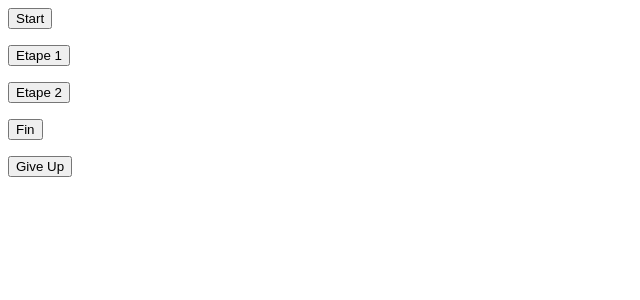
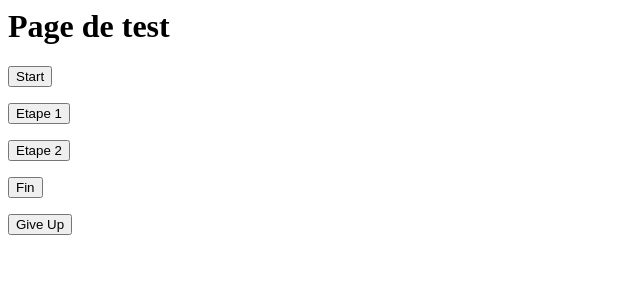
Before and after one commit to bonvinp/CiteMetiers, a PHP site: page / in a window 1280 px wide. Shown: the top 300 px of the page, without its empty margins (0-640 px from the left). Run offline with PHP 8.4, Linux system fonts and the light colour scheme; data that the repository does not hold is empty.

Commit message:
Added comments && README

```diff
--- a/webdispatcher/index.php
+++ b/webdispatcher/index.php
@@ -10,7 +10,7 @@ require("PDO.php");
 <head>
 </head>
 <body>
-
+<h1> Page de test </h1>
 <?php
 foreach (getInfoGameInProgress() as $key => $donnees)
 {
--- a/webdispatcher/result.php
+++ b/webdispatcher/result.php
@@ -1,4 +1,5 @@
 <?php
+// Classe qui permet de créer des objets résultats
 class Result {
   public $idGame;
   public $idCable1;
--- a/webdispatcher/soluce.php
+++ b/webdispatcher/soluce.php
@@ -4,6 +4,7 @@
   Date        : 25.09.2018
   Description : data management
 */
+
 require("PDO.php");
 include('result.php');
 $idGame = getInfoGameInProgress()[0]['idGameInProgress'];
@@ -21,6 +22,4 @@ $result = new result($idGame, $cableSelect[0], $nameCable[0], $cableSelect[1], $
 $resultJSON = json_encode($result);
 
 print_r($resultJSON);
-
-//echo "</br>".$idGame."-".$nameCable[0]."(".$cableSelect[0].")|".$nameCable[1]."(".$cableSelect[1].")|".$nameCable[2]."(".$cableSelect[2].")-".$indice[0]."|".$indice[1];
- ?>
+?>
```
Also changed, not shown: webdispatcher/PDO.php (+15 -0 lines), webdispatcher/README.md (added).
